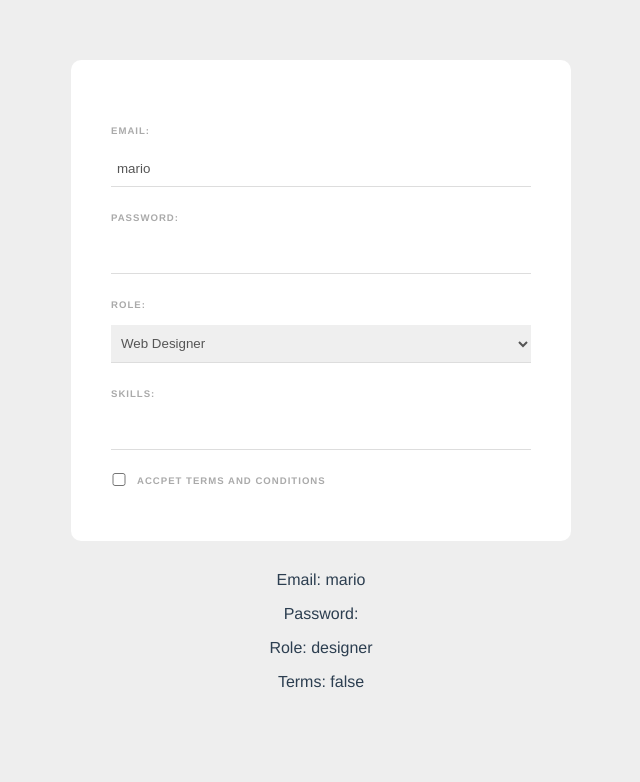
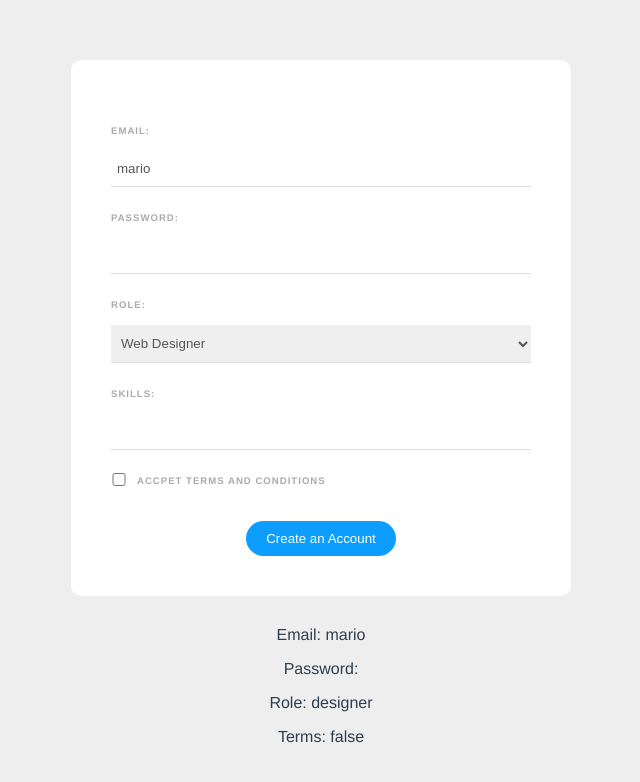
Before and after one commit to JYuwoody/Vue, a Vue app in the folder web-form/: page / in a window 1280 px wide. Shown: the top 782 px of the page, without its empty margins (319-959 px from the left). Built offline with nearby package versions, Linux system fonts and the light colour scheme.

Commit message:
Submitting Forms

```diff
--- a/web-form/src/components/SignupForm.vue
+++ b/web-form/src/components/SignupForm.vue
@@ -1,5 +1,5 @@
 <template>
-  <form>
+  <form @submit.prevent="handleSubmit">
     <label>Email:</label>
     <input type="email" required v-model="email">
 
@@ -21,6 +21,10 @@
     <div class="terms">
         <input type="checkbox" v-model="terms" required>
         <label>Accpet terms and conditions</label>
+    </div>
+
+    <div class="submit">
+        <button>Create an Account</button>
     </div>
   </form>
   <p>Email: {{ email }}</p>
@@ -55,6 +59,9 @@
             this.skills = this.skills.filter((item) => {
                 return skill !== item
             })
+        },
+        handleSubmit() {
+            console.log("form submitted")
         }
     }
 }
@@ -107,4 +114,15 @@
         color: #777;
         cursor: pointer;
     }
+    button {
+        background: #0d9dff;
+        border: 0;
+        padding: 10px 20px;
+        margin-top: 20px;
+        color: white;
+        border-radius: 20px;
+    }
+    .submit {
+        text-align: center;
+    }
 </style>
```
